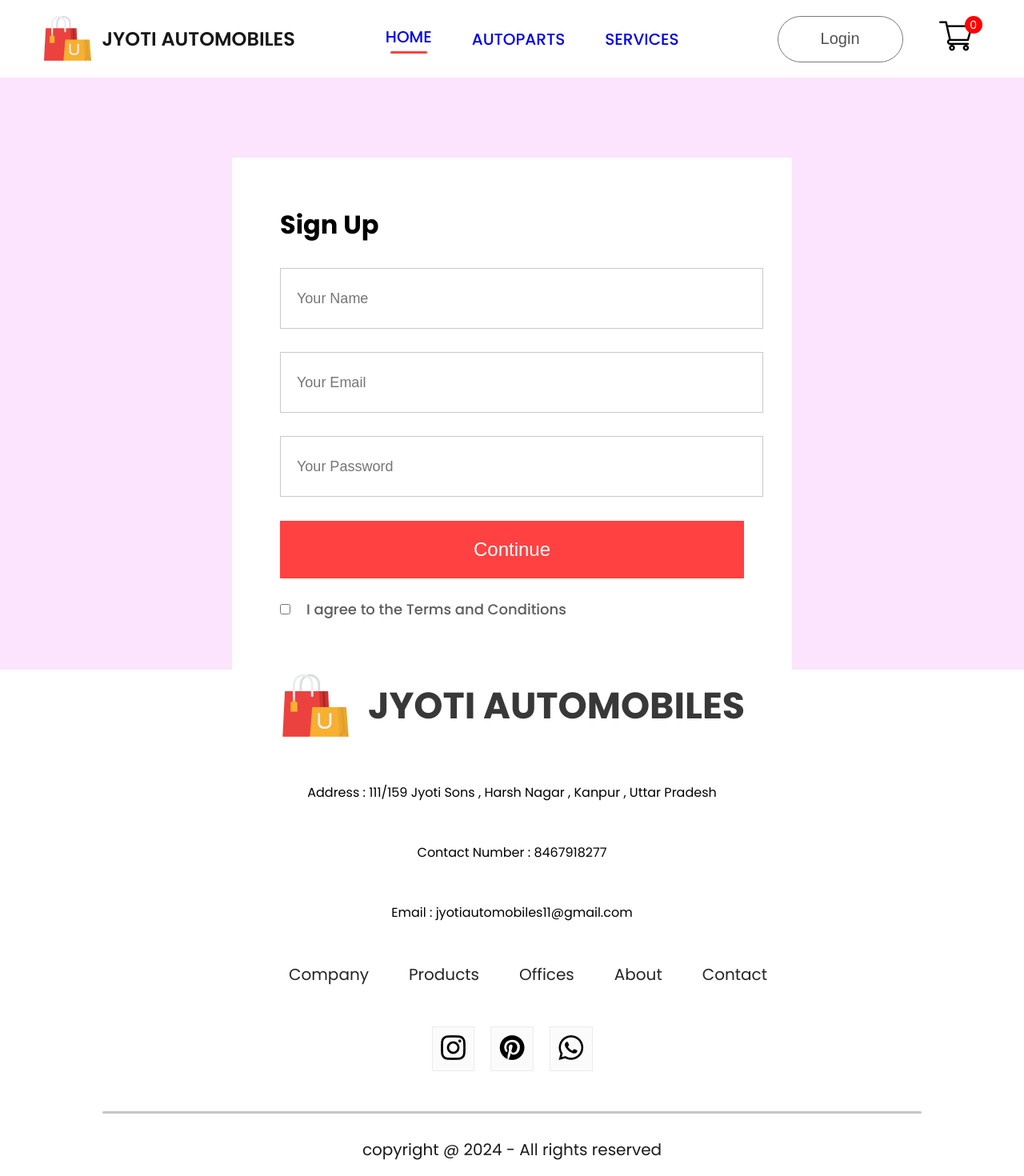
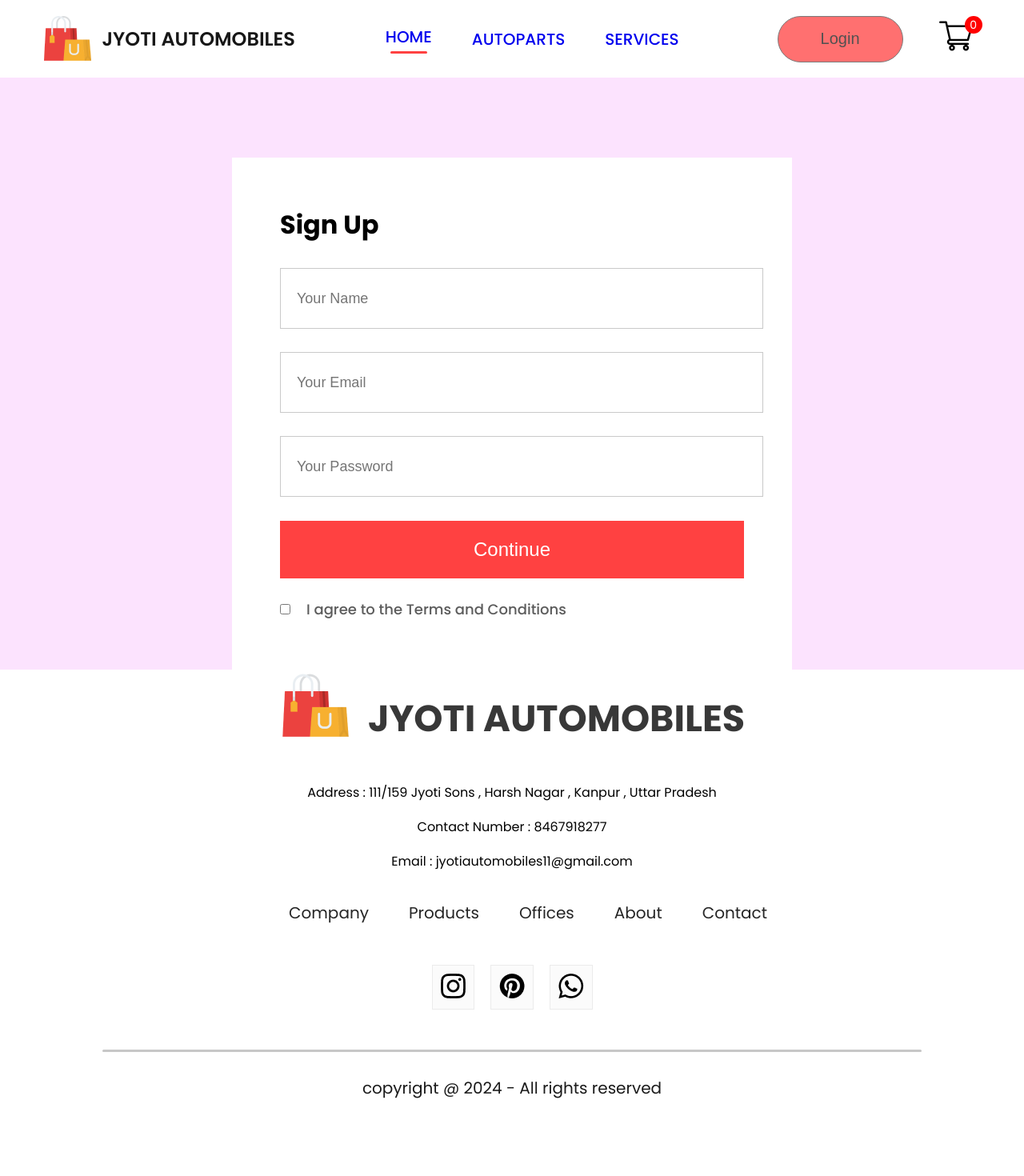
Before and after one commit to HardikUpadhyay007/jyoti-automobiles-app, a React (Create React App) app: page /login in a window 1280 px wide. Shown: the top 1470 px of the page at 80% size. After the commit the page ends 1375 px from the top, so only its background shows below. Built offline with nearby package versions, Linux system fonts and the light colour scheme.

Commit message:
minor url changes

```diff
--- a/src/App.js
+++ b/src/App.js
@@ -18,13 +18,13 @@ function App() {
                 <Routes>
                     <Route path="/" element={<Shop />} />
                     <Route
-                        path="/mens"
+                        path="/parts"
                         element={
                             <ShopCategory banner={banner_1} category="parts" />
                         }
                     />
                     <Route
-                        path="/womens"
+                        path="/services"
                         element={<ServiceComponent></ServiceComponent>}
                     />
 
--- a/src/Components/Footer/Footer.css
+++ b/src/Components/Footer/Footer.css
@@ -24,6 +24,7 @@
     list-style: none;
     color: #252525;
     font-size: 20px;
+    margin-top: 1.2rem;
 }
 
 .footer-links li {
@@ -59,3 +60,7 @@
     border-radius: 10px;
     background: #c7c7c7;
 }
+
+.footer p {
+    margin-bottom: -2rem;
+}
--- a/src/Components/Footer/Footer.jsx
+++ b/src/Components/Footer/Footer.jsx
@@ -11,6 +11,7 @@ const Footer = () => {
                 <img src={footer_logo} alt="" />
                 <p>JYOTI AUTOMOBILES</p>
             </div>
+
             <p>
                 Address : 111/159 Jyoti Sons , Harsh Nagar , Kanpur , Uttar
                 Pradesh
--- a/src/Components/Item/Item.jsx
+++ b/src/Components/Item/Item.jsx
@@ -3,16 +3,6 @@ import "./Item.css";
 import { Link } from "react-router-dom";
 const Item = (props) => {
     return (
-        // <div className="item">
-        //     <Link to={`/product/${props.id}`}>
-        //         <img onClick={window.scrollTo(0, 0)} src={props.image} alt="" />
-        //     </Link>
-        //     <p>{props.name}</p>
-        //     <div className="item-prices">
-        //         <div className="item-price-new">{props.new_price}</div>
-        //         <div className="item-price-old">{props.old_price}</div>
-        //     </div>
-        // </div>
         <div className="product-card">
             <Link to={`/product/${props.id}`}>
                 <img
@@ -22,7 +12,7 @@ const Item = (props) => {
                 ></img>
             </Link>
             <h2>{props.name}</h2>
-            <div className="price">Price - {props.new_price}</div>
+            {/* <div className="price">Price - {props.new_price}</div> */}
         </div>
     );
 };
--- a/src/Components/Navbar/Navbar.css
+++ b/src/Components/Navbar/Navbar.css
@@ -53,12 +53,11 @@
     height: 58px;
     outline: none;
     border: 1px solid #7a7a7a;
-    background-color: #ff4141;
+    background: #ff7070;
     border-radius: 75px;
     color: #515151;
     font-size: 20px;
     font-weight: 500;
-    background: white;
     cursor: pointer;
 }
 
--- a/src/Components/Navbar/Navbar.jsx
+++ b/src/Components/Navbar/Navbar.jsx
@@ -26,23 +26,23 @@ const Navbar = () => {
                 </li>
                 <li
                     onClick={() => {
-                        setMenu("mens");
+                        setMenu("parts");
                     }}
                 >
-                    <Link to="/mens" style={{ textDecoration: "none" }}>
+                    <Link to="/parts" style={{ textDecoration: "none" }}>
                         AUTOPARTS
                     </Link>
-                    {menu === "mens" ? <hr /> : <></>}
+                    {menu === "parts" ? <hr /> : <></>}
                 </li>
                 <li
                     onClick={() => {
-                        setMenu("womens");
+                        setMenu("services");
                     }}
                 >
-                    <Link to="/womens" style={{ textDecoration: "none" }}>
+                    <Link to="/services" style={{ textDecoration: "none" }}>
                         SERVICES
                     </Link>
-                    {menu === "womens" ? <hr /> : <></>}
+                    {menu === "services" ? <hr /> : <></>}
                 </li>
                 <li
                     onClick={() => {
--- a/src/Components/ProductDisplay/ProductDisplay.jsx
+++ b/src/Components/ProductDisplay/ProductDisplay.jsx
@@ -1,7 +1,5 @@
 import React, { useContext } from "react";
 import "./ProductDisplay.css";
-import star_icon from "../Assets/star_icon.png";
-import star_dull_icon from "../Assets/star_dull_icon.png";
 import { ShopContext } from "../../Context/ShopContext";
 const ProductDisplay = (props) => {
     const { product } = props;
```
